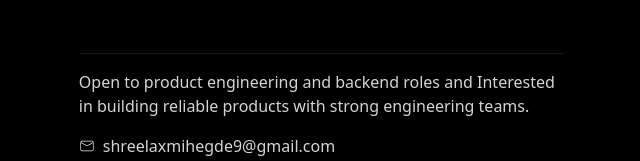
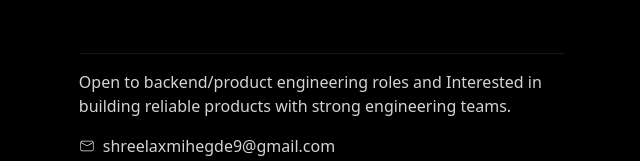
Before and after one commit to ShreelaxmiHegde/po-v3, a Next.js app: page / in a window 1280 px wide. Shown: the part 1337-1498 px from the top of the page, without its empty margins (318-958 px from the left). Built offline with nearby package versions, Linux system fonts and the light colour scheme.

Commit message:
add github link

```diff
--- a/app/shared/Footer.tsx
+++ b/app/shared/Footer.tsx
@@ -5,7 +5,7 @@ export default function Footer() {
   return (
     <footer className="mt-32 border-t border-neutral-900">
       <p className="my-4 text-neutral-300">
-        Open to product engineering and backend roles and
+        Open to backend/product engineering roles and
         Interested in building reliable products with strong engineering teams.
       </p>
 
--- a/app/shared/Navbar.tsx
+++ b/app/shared/Navbar.tsx
@@ -39,11 +39,11 @@ export default function Navbar() {
 
         <Divider />
 
-        <NavItem href="https://github.com/yourusername">
+        <NavItem href="https://github.com/ShreelaxmiHegde">
           <RiGithubLine size={18} />
         </NavItem>
 
-        <NavItem href="https://linkedin.com/in/yourusername">
+        <NavItem href="https://www.linkedin.com/in/shreelaxmi-hegde-832168358">
           <RiLinkedinLine size={18} />
         </NavItem>
 
```
